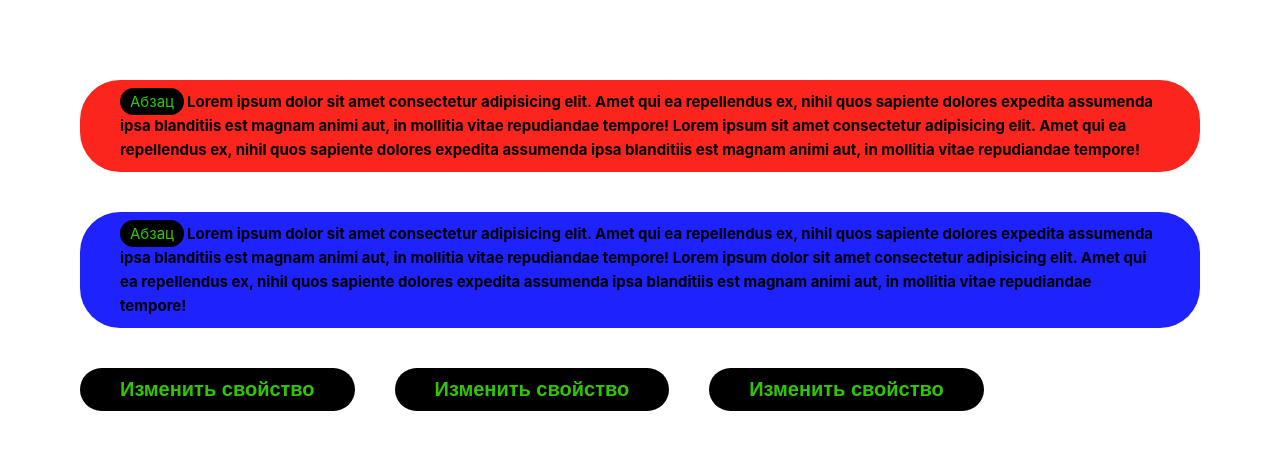
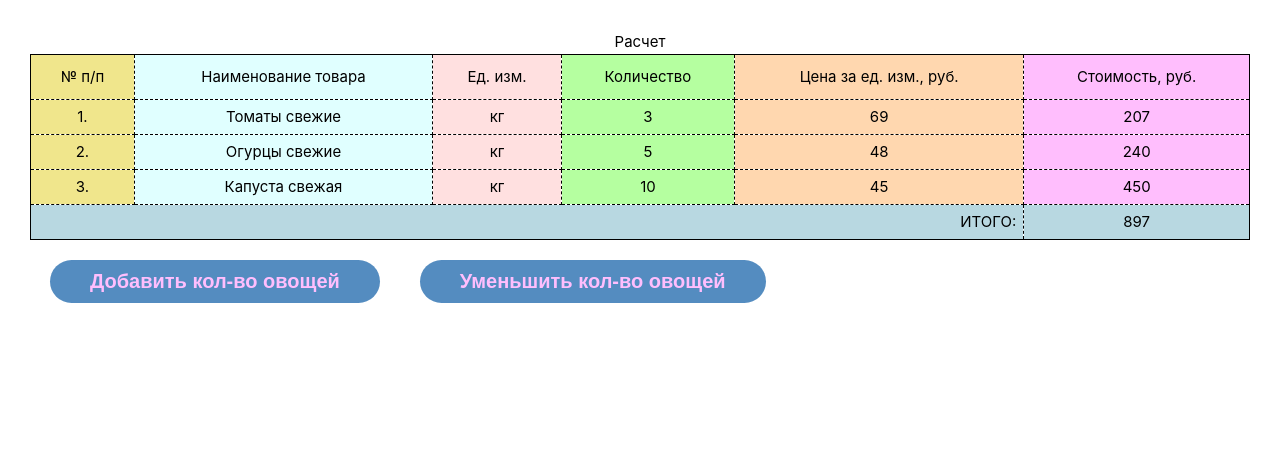
Before and after one commit to aanddi/vue3_exercises, a Vue app in the folder vue3/: page / in a window 1280 px wide. Shown: the top 450 px of the page. Built offline with nearby package versions, Linux system fonts and the light colour scheme.

Commit message:
Вычисляемые свойства в Vue

```diff
--- a/vue3/src/App.vue
+++ b/vue3/src/App.vue
@@ -3,82 +3,169 @@ export default {
   name: 'App',
   data() {
     return {
-      text: 'Абзац',
+      cosnt_tomato: 69,
+      cosnt_cucumbers: 48,
+      cosnt_cabbage: 45,
+
+      amount_tomato: 3,
+      amount_cucumbers: 5,
+      amount_cabbage: 10,
     }
+
+  },
+
+  computed: {
+    price_totmato: function () {
+      return this.cosnt_tomato * this.amount_tomato;
+    },
+
+    price_cucumbers: function () {
+      return this.cosnt_cucumbers * this.amount_cucumbers;
+    },
+
+    price_cabbage: function () {
+      return this.cosnt_cabbage * this.amount_cabbage;
+    },
+
+    price_total: function () {
+      return this.price_cabbage + this.price_cucumbers + this.price_totmato;
+    },
   },
   methods: {
-
-    task2: function () {
-      this.text = 'Параграф';
+    reduce: function () {
+      this.amount_tomato -= 1;
+      this.amount_cucumbers -= 1;
+      this.amount_cabbage -= 1;
     },
 
-    task3: function () {
-      this.text = 'Текст';
+    increase: function () {
+      this.amount_tomato += 1;
+      this.amount_cucumbers += 1;
+      this.amount_cabbage += 1;
     },
-
-    task4: function () {
-      this.text = 'Заголовок';
-    }
   }
 }
 </script>
 
 <template>
+  <table>
 
-<p class="box-red">
-  <span> {{ text }} </span>Lorem ipsum dolor sit amet consectetur adipisicing elit. Amet qui ea repellendus ex, nihil quos sapiente dolores expedita assumenda ipsa blanditiis est magnam animi aut, in mollitia vitae repudiandae tempore!
-  Lorem ipsum  sit amet consectetur adipisicing elit. Amet qui ea repellendus ex, nihil quos sapiente dolores expedita assumenda ipsa blanditiis est magnam animi aut, in mollitia vitae repudiandae tempore!
-</p>
+    <caption>
+      <h1>Расчет</h1>
+    </caption>
 
-<p class="box-blue">
-  <span> {{ text }} </span>Lorem ipsum dolor sit amet consectetur adipisicing elit. Amet qui ea repellendus ex, nihil quos sapiente dolores expedita assumenda ipsa blanditiis est magnam animi aut, in mollitia vitae repudiandae tempore!
-  Lorem ipsum dolor sit amet consectetur adipisicing elit. Amet qui ea repellendus ex, nihil quos sapiente dolores expedita assumenda ipsa blanditiis est magnam animi aut, in mollitia vitae repudiandae tempore!
-</p>
+    <colgroup>
+      <col span="1" style="background:Khaki">
+      <col style="background-color:LightCyan">
+      <col style="background-color:rgb(255, 224, 224)">
+      <col style="background-color:#B5FFA0">
+      <col style="background-color:#FFD7AF">
+      <col style="background-color:#FFBEFD">
+    </colgroup>
 
-<button class="link" @click="task2">Изменить свойство</button>
-<button class="link" @click="task3">Изменить свойство</button>
-<button class="link" @click="task4">Изменить свойство</button>
+    <thead>
+
+      <tr>
+        <th>№ п/п</th>
+        <th>Наименование товара</th>
+        <th>Ед. изм.</th>
+        <th>Количество</th>
+        <th>Цена за ед. изм., руб.</th>
+        <th>Стоимость, руб.</th>
+      </tr>
+
+    </thead>
+    <tbody>
+
+      <tr>
+        <td>1.</td>
+        <td>Томаты свежие</td>
+        <td>кг</td>
+        <td>{{ amount_tomato }}</td>
+        <td>{{ cosnt_tomato }}</td>
+        <td>{{ price_totmato }}</td>
+      </tr>
+
+      <tr>
+        <td>2.</td>
+        <td>Огурцы свежие</td>
+        <td>кг</td>
+        <td>{{ amount_cucumbers }}</td>
+        <td>{{ cosnt_cucumbers }}</td>
+        <td>{{ price_cucumbers }}</td>
+      </tr>
+
+      <tr>
+        <td>3.</td>
+        <td>Капуста свежая</td>
+        <td>кг</td>
+        <td>{{ amount_cabbage }}</td>
+        <td>{{ cosnt_cabbage }}</td>
+        <td>{{ price_cabbage }}</td>
+      </tr>
+
+    </tbody>
+
+
+    <tfoot>
+
+      <tr style="background-color: #B8D8E1;">
+        <td colspan="5" style="text-align:right" laststr="last">ИТОГО:</td>
+        <td>{{ price_total }}</td>
+      </tr>
+
+    </tfoot>
+
+  </table>
+  <button class="link" @click="increase">Добавить кол-во овощей</button>
+  <button class="link" @click="reduce">Уменьшить кол-во овощей</button>
 
 </template>
 
 <style>
-
 body {
-  margin: 60px;
-  font-family: Arial, Helvetica, sans-serif;
+  margin: 30px;
 }
 
-.box-red {
-  background-color: #fc251e;
-  display: inline-block;
-  padding: 10px 40px;
-  border-radius: 40px;
-  font-weight: bold;
-  margin: 20px;
+table,
+tr,
+th,
+td {
+  border: 1px solid #000;
+  border-collapse: collapse;
+
 }
 
-.box-blue {
-  background-color: #1e22fc;
-  display: inline-block;
-  padding: 10px 40px;
-  border-radius: 40px;
-  font-weight: bold;
-  margin: 20px;
+tr,
+td,
+th {
+  border: 1px dashed #000;
 }
 
-span {
-  color: #30c702;
-  background: #000;
-  font-size: 15px;
-  padding: 4px 10px;
-  margin-right: 3px;
-  border-radius: 40px;
+table {
+  width: 100%;
+  text-align: center;
+
+}
+
+th {
+  padding: 10px;
+
+}
+
+td {
+  padding: 5px 7px;
+
+}
+
+tr:hover td {
+  background: #e8edff;
 }
 
 
 .link {
-  color: #30c702;
-  background: #000;
+  color: #FFBEFD;
+  background: #548cc0;
   font-weight: bold;
   font-size: 20px;
   padding: 10px 40px;
```
